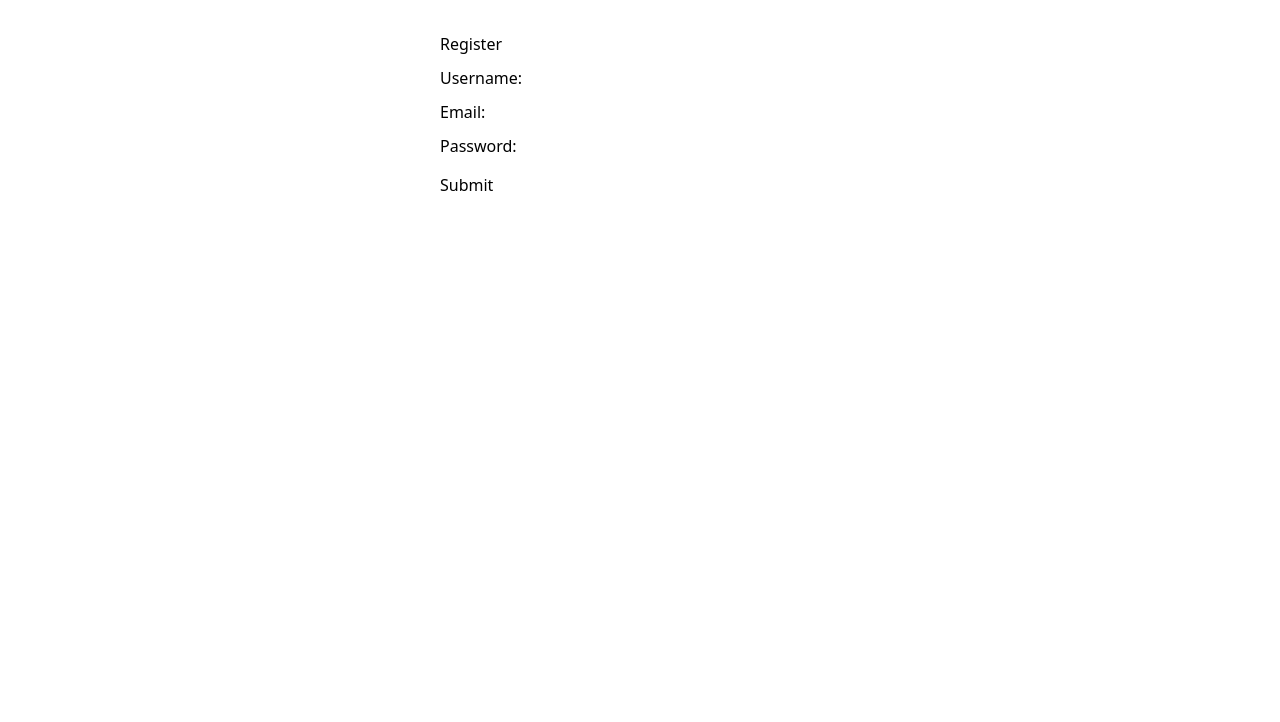
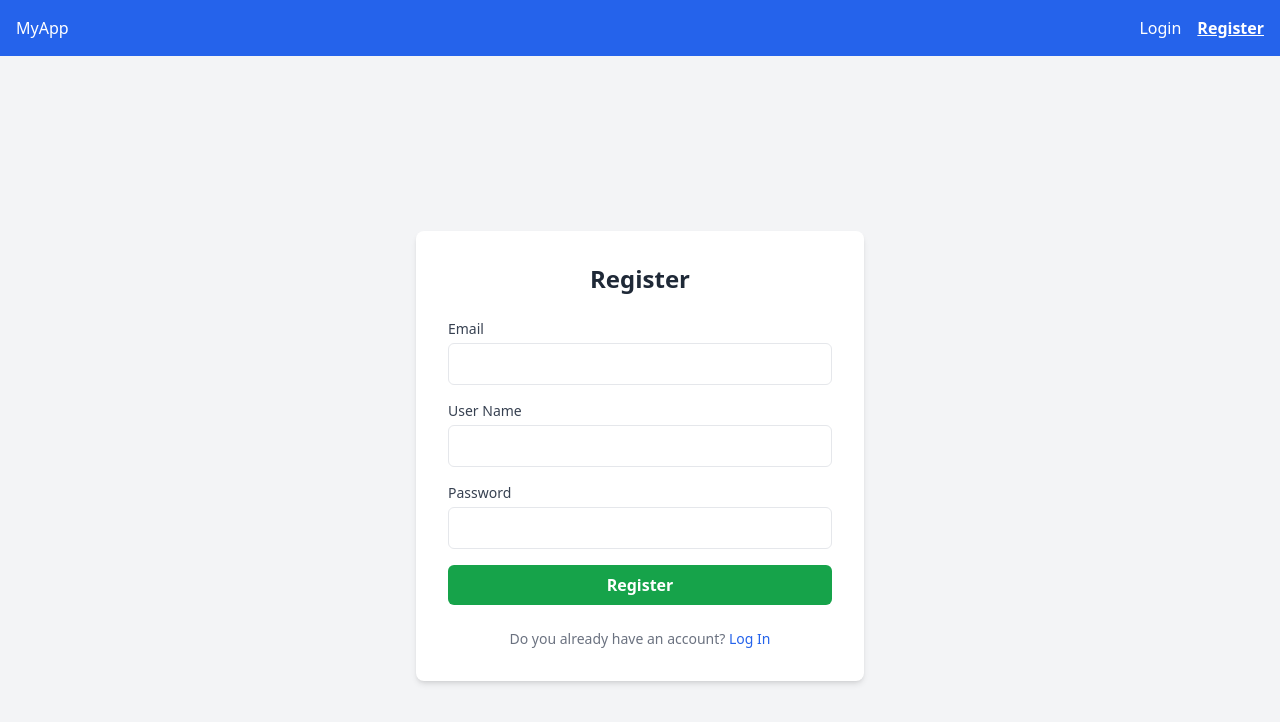
Before and after one commit to selimballi007/JwtAuthDemoClient, a React (Create React App) app: page /register in a window 1280 px wide. Shown: the top 722 px of the page. Built offline with nearby package versions, Linux system fonts and the light colour scheme.

Commit message:
Navbar eklendi

```diff
--- a/src/App.js
+++ b/src/App.js
@@ -4,10 +4,12 @@ import LoginPage from "./pages/LoginPage";
 import RegisterPage from "./pages/RegisterPage";
 import ProfilePage from "./pages/ProfilePage";
 import ProtectedRoute from "./components/ProtectedRoute";
+import Navbar from "./components/Navbar";
 
 function App() {
   return (
     <BrowserRouter>
+      <Navbar/>
         <Routes>
           <Route path="/login" element={<LoginPage />} />
           <Route path="/register" element={<RegisterPage />}></Route>
--- /dev/null
+++ b/src/components/Navbar.jsx
@@ -0,0 +1,56 @@
+import React from "react";
+import { NavLink, useNavigate } from "react-router-dom";
+
+const Navbar = () => {
+  const navigate = useNavigate();
+  const token = localStorage.getItem("token");
+
+  const handleLogout = () => {
+    localStorage.removeItem("token");
+    navigate("/login");
+  };
+
+  return (
+    <nav className="bg-blue-600 text-white p-4 shadow-md">
+      <div className="container mx-auto flex justify-between items-center">
+        <NavLink to="/" className={({ isActive }) =>
+          isActive ? "underline font-semibold" : "hover:underline"
+        }>
+          MyApp
+        </NavLink>
+        <div className="space-x-4">
+          {token ? (
+            <>
+              <NavLink to="/profile" className={({ isActive }) =>
+                isActive ? "underline font-semibold" : "hover:underline"
+              }>
+                Profile
+              </NavLink>
+              <button
+                onClick={handleLogout}
+                className="hover:underline text-red-200"
+              >
+                Logout
+              </button>
+            </>
+          ) : (
+            <>
+              <NavLink to="/login" className={({ isActive }) =>
+                isActive ? "underline font-semibold" : "hover:underline"
+              }>
+                Login
+              </NavLink>
+              <NavLink to="/register" className={({ isActive }) =>
+                isActive ? "underline font-semibold" : "hover:underline"
+              }>
+                Register
+              </NavLink>
+            </>
+          )}
+        </div>
+      </div>
+    </nav>
+  );
+};
+
+export default Navbar;
--- a/src/index.js
+++ b/src/index.js
@@ -7,7 +7,7 @@ import reportWebVitals from './reportWebVitals';
 const root = ReactDOM.createRoot(document.getElementById('root'));
 root.render(
   <React.StrictMode>
-    <App />
+      <App />
   </React.StrictMode>
 );
 
--- a/src/pages/LoginPage.jsx
+++ b/src/pages/LoginPage.jsx
@@ -34,34 +34,46 @@ const LoginPage = () => {
     };
 
     return (
-        <div style={{ maxWidth: 400, margin: "2rem auto" }}>
-            <h2>Login</h2>
-            <form onSubmit={handleSubmit}>
+        <div className="flex items-center justify-center min-h-screen bg-gray-100">
+            <div className="w-full max-w-md bg-white p-8 rounded-lg shadow-md">
+                <h2 className="text-2xl font-bold text-center mb-6 text-gray-800">Log In</h2>
+                <form onSubmit={handleSubmit} className="space-y-4">
                     <div>
-                    <label>Email:</label>
+                        <label className="block text-sm font-medium text-gray-700">Email</label>
                         <input
                             name="email"
                             type="email"
                             value={form.email}
                             onChange={handleChange}
                             required
+                            className="w-full px-4 py-2 mt-1 border rounded-md focus:outline-none focus:ring-2 focus:ring-blue-500"
                         />
                     </div>
-                <div style={{ marginTop: 10 }}>
-                    <label>Password:</label>
+                    <div>
+                        <label className="block text-sm font-medium text-gray-700">Password</label>
                         <input
                             name="password"
                             type="password"
                             value={form.password}
                             onChange={handleChange}
                             required
+                            className="w-full px-4 py-2 mt-1 border rounded-md focus:outline-none focus:ring-2 focus:ring-blue-500"
                         />
                     </div>
-                <button style={{ marginTop: 15 }} type="submit">
+                    <button
+                        type="submit"
+                        className="w-full bg-blue-600 hover:bg-blue-700 text-white font-semibold py-2 px-4 rounded-md transition duration-200"
+                    >
                         Login
                     </button>
+                    {error && (
+                        <p className="text-red-600 text-sm mt-2 text-center">{error}</p>
+                    )}
                 </form>
-            {error && <p style={{ color: "red", marginTop: 10 }}>{error}</p>}
+                <p className="text-sm text-gray-500 mt-6 text-center">
+                    Don't have an account? <a href="/register" className="text-blue-600 hover:underline">Register</a>
+                </p>
+            </div>
         </div>
     );
 };
--- a/src/pages/RegisterPage.jsx
+++ b/src/pages/RegisterPage.jsx
@@ -34,42 +34,58 @@ const RegisterPage = () => {
     }
 
     return (
-        <div style={{ maxWidth: 400, margin: "2rem auto" }}>
-            <h2>Register</h2>
-            <form onSubmit={handleSubmit}>
-                <div style={{ marginTop: 10 }}>
-                    <label>Username:</label>
+        <div className="flex items-center justify-center min-h-screen bg-gray-100">
+            <div className="w-full max-w-md bg-white p-8 rounded-lg shadow-md">
+                <h2 className="text-2xl font-bold text-center mb-6 text-gray-800">Register</h2>
+                <form onSubmit={handleSubmit} className="space-y-4">
+                    <div>
+                        <label className="block text-sm font-medium text-gray-700">Email</label>
                         <input
+                            type="email"
+                            name="email"
+                            value={form.email}
+                            onChange={handleChange}
+                            required
+                            className="w-full px-4 py-2 mt-1 border rounded-md focus:outline-none focus:ring-2 focus:ring-blue-500"
+                        />
+                    </div>
+                    <div>
+                        <label className="block text-sm font-medium text-gray-700">User Name</label>
+                        <input
+                            type="text"
                             name="username"
-                        type="text"
                             value={form.username}
                             onChange={handleChange}
                             required
+                            className="w-full px-4 py-2 mt-1 border rounded-md focus:outline-none focus:ring-2 focus:ring-blue-500"
                         />
                     </div>
-                <div style={{ marginTop: 10 }}>
-                    <label>Email:</label>
+                    <div>
+                        <label className="block text-sm font-medium text-gray-700">Password</label>
                         <input
-                        name="email"
-                        type="email"
-                        value={form.email}
-                        onChange={handleChange}
-                        required
-                    />
-                </div>
-                <div style={{ marginTop: 10 }}>
-                    <label>Password:</label>
-                    <input
+                            type="password"
                             name="password"
-                        type="password"
                             value={form.password}
                             onChange={handleChange}
                             required
+                            className="w-full px-4 py-2 mt-1 border rounded-md focus:outline-none focus:ring-2 focus:ring-blue-500"
                         />
                     </div>
-                <button style={{ marginTop: 15 }} type="submit">Submit</button>
-            </form >
-            {error && <p style={{ color: "red", marginTop: 10 }}>{error}</p>}
+                    <button
+                        type="submit"
+                        className="w-full bg-green-600 hover:bg-green-700 text-white font-semibold py-2 px-4 rounded-md transition duration-200"
+                    >
+                        Register
+                    </button>
+                    {error && (
+                        <p className="text-red-600 text-sm mt-2 text-center">{error}</p>
+                    )}
+                </form>
+                <p className="text-sm text-gray-500 mt-6 text-center">
+                    Do you already have an account?{" "}
+                    <a href="/login" className="text-blue-600 hover:underline">Log In</a>
+                </p>
+            </div>
         </div>
     );
 };
```
Lines whose indentation alone changed are shown as unchanged.
